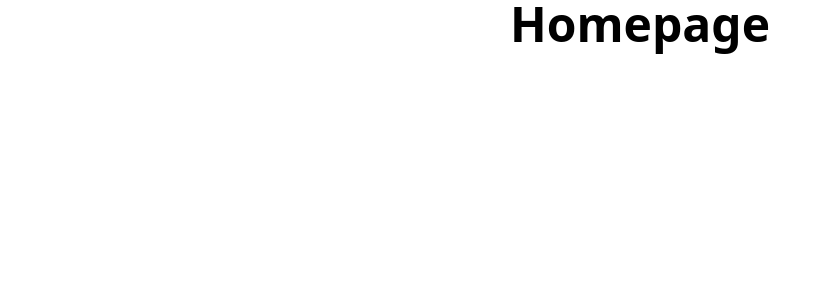
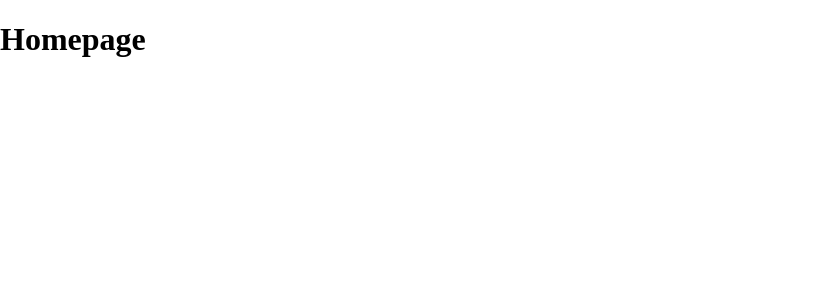
Before and after one commit to no92one/REACT_Olika_CCS-verktyg, a React (Vite) app in the folder client/: page / in a window 1280 px wide. Shown: the top 300 px of the page, without its empty margins (0-831 px from the left). Built offline with nearby package versions, Linux system fonts and the light colour scheme.

Commit message:
clean up tailwind from main

```diff
--- a/client/src/App.jsx
+++ b/client/src/App.jsx
@@ -1,6 +1,6 @@
 export default function App() {
   return <>
-    <h1 class="text-5xl font-bold text-center">Homepage</h1>
+    <h1>Homepage</h1>
 
   </>
 }
--- a/client/src/index.css
+++ b/client/src/index.css
@@ -1,5 +1,3 @@
-@import "tailwindcss";
-
 body {
   margin: 0;
 }
```
